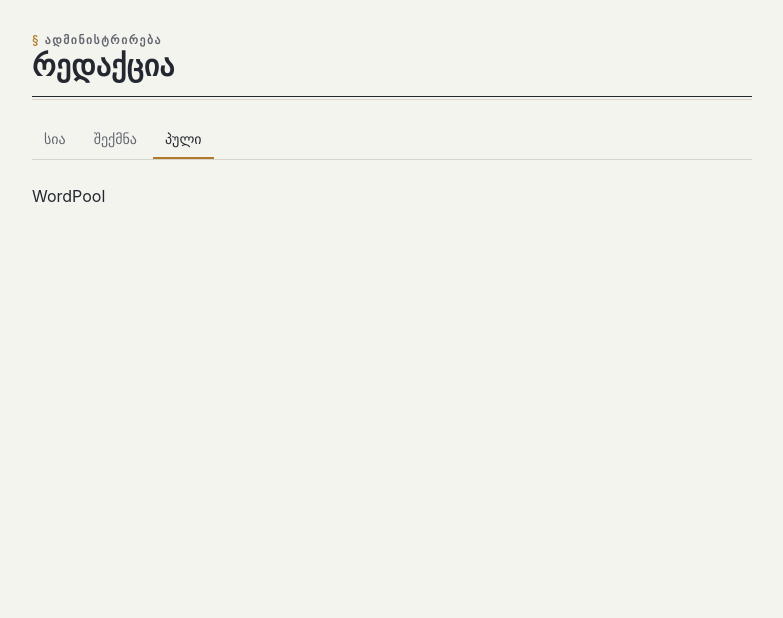
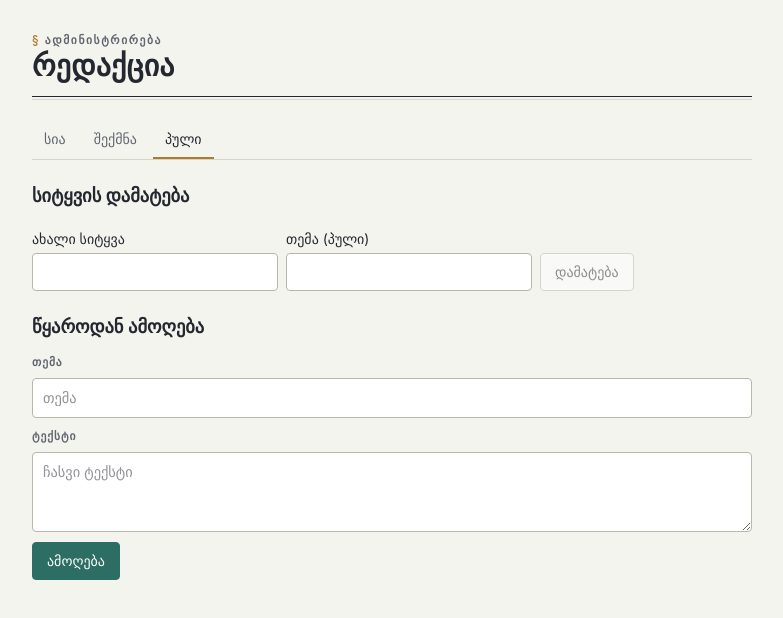
Before and after one commit to Sandrodro/zigzagi, a React (Vite) app in the folder frontend/: page /admin/wordpool in a window 1280 px wide. Shown: the top 618 px of the page, without its empty margins (248-1031 px from the left). Built offline with nearby package versions, Linux system fonts and the light colour scheme.

Commit message:
feat(admin-ui): WORDPOOL page — manual add + existing extract flow
Co-Authored-By: Claude Opus 4.8 (1M context) <noreply@anthropic.com>

```diff
--- a/frontend/src/pages/WordPool.tsx
+++ b/frontend/src/pages/WordPool.tsx
@@ -1,3 +1,40 @@
+import { useState } from "react";
+import { Button } from "../components/ui/Button";
+import { Input } from "../components/ui/Input";
+import { SectionTitle } from "../components/ui/Typography";
+import { addPoolWord } from "../api/admin";
+import { PoolReview } from "./PoolReview";
+
 export function WordPool() {
-  return <div>WordPool</div>;
+  const [surface, setSurface] = useState("");
+  const [theme, setTheme] = useState("");
+  const [msg, setMsg] = useState<string | null>(null);
+
+  async function add() {
+    setMsg(null);
+    try {
+      const r = await addPoolWord(surface.trim(), theme.trim());
+      setMsg(`დაემატა: ${r.surface}`);
+      setSurface("");
+    } catch (e) {
+      setMsg(e instanceof Error ? e.message : "error");
+    }
+  }
+
+  return (
+    <div className="flex flex-col gap-6">
+      <div className="flex flex-col gap-2">
+        <SectionTitle>სიტყვის დამატება</SectionTitle>
+        <div className="flex items-end gap-2">
+          <label className="flex flex-col gap-1 text-sm"><span>ახალი სიტყვა</span>
+            <Input aria-label="ახალი სიტყვა" value={surface} onChange={(e) => setSurface(e.target.value)} /></label>
+          <label className="flex flex-col gap-1 text-sm"><span>თემა (პული)</span>
+            <Input aria-label="თემა (პული)" value={theme} onChange={(e) => setTheme(e.target.value)} /></label>
+          <Button onClick={add} disabled={!surface.trim() || !theme.trim()}>დამატება</Button>
+        </div>
+        {msg && <p className="text-sm text-ink-soft">{msg}</p>}
+      </div>
+      <PoolReview />
+    </div>
+  );
 }
```
Also changed, not shown: 1 other file (tests, documents, lock files or other folders).
